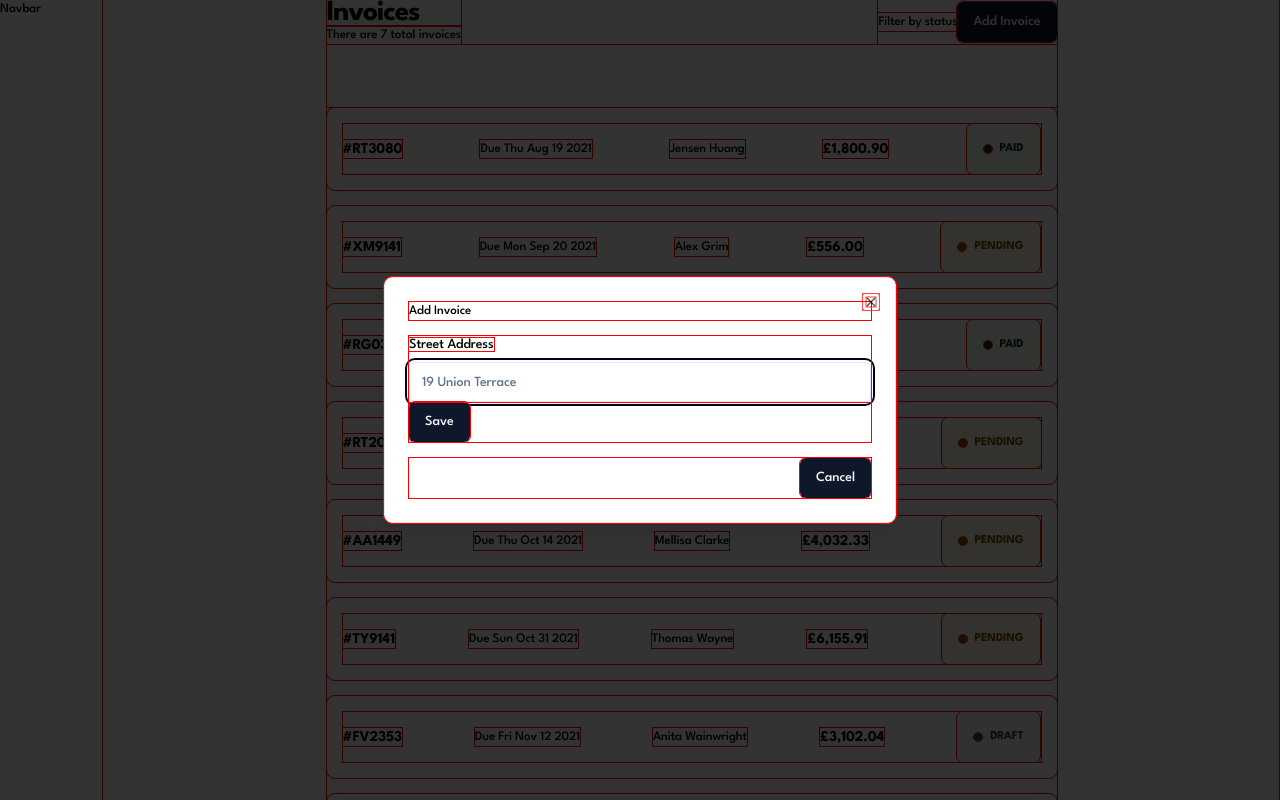
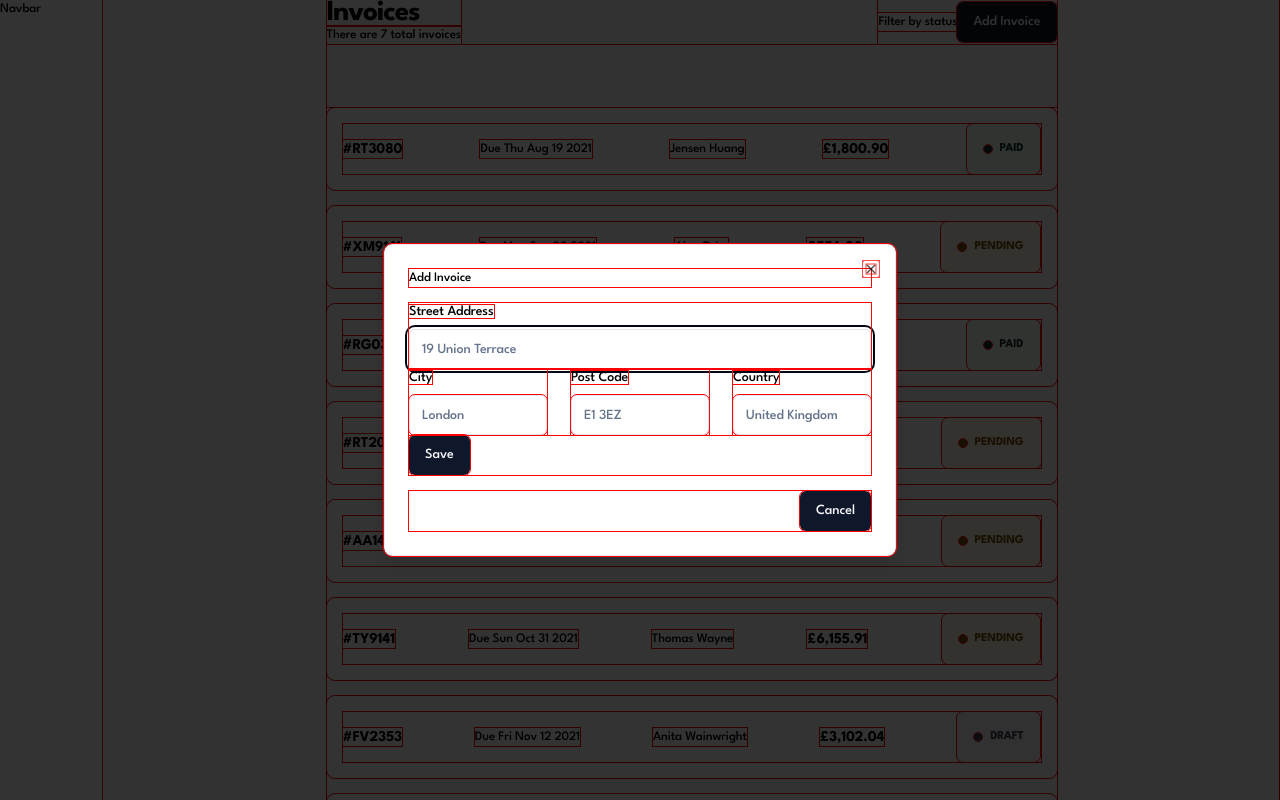
Before and after one commit to Fire291/Invoicing, a Next.js app: page / in a window 1280 px wide. Both pictures are taken after a click on the button "Add Invoice". Shown: the top 800 px of the page. Built offline with nearby package versions, Linux system fonts and the light colour scheme.

Commit message:
Further abstracts away form methods and schema, creates interface, adds further fields

```diff
--- a/components/AddInvoice.tsx
+++ b/components/AddInvoice.tsx
@@ -23,9 +23,14 @@ import {
 import { Button } from "./ui/button";
 import { DialogClose } from "@radix-ui/react-dialog";
 import { toast } from "sonner";
-import { InvoiceForm } from "./InvoiceForm";
+import { InvoiceForm, InvoiceFormSchema } from "./InvoiceForm";
 
 export default function AddInvoice() {
+  function onSubmit(data: z.infer<typeof InvoiceFormSchema>) {
+    toast("Invoice saved");
+    console.log(data);
+  }
+
   return (
     <Dialog>
       <DialogTrigger asChild>
@@ -33,7 +38,7 @@ export default function AddInvoice() {
       </DialogTrigger>
       <DialogContent>
         <DialogHeader>Add Invoice</DialogHeader>
-        <InvoiceForm />
+        <InvoiceForm onSubmit={onSubmit} />
         <DialogFooter>
           <DialogClose asChild>
             <Button>Cancel</Button>
--- a/components/InvoiceForm.tsx
+++ b/components/InvoiceForm.tsx
@@ -16,12 +16,12 @@ import { toast } from "sonner";
 import { Input } from "./ui/input";
 
 export const InvoiceFormSchema = z.object({
-  /* name: z.string().min(3, { message: "Name must be at least 3 characters" }),
-  email: z.string().email(), */
+  name: z.string().min(3, { message: "Name must be at least 3 characters" }),
+  email: z.string().email(),
   address: z
     .string()
     .min(3, { message: "Address must be at least 3 characters" }),
-  /* city: z.string().min(3, { message: "City must be at least 3 characters" }),
+  city: z.string().min(3, { message: "City must be at least 3 characters" }),
   zip: z.string().min(3, { message: "Zip code must be at least 3 characters" }),
   country: z
     .string()
@@ -32,31 +32,30 @@ export const InvoiceFormSchema = z.object({
     .min(3, { message: "Project must be at least 3 characters" }),
   item: z.string().min(3, { message: "Item must be at least 3 characters" }),
   quantity: z.number(),
-  price: z.number(), */
+  price: z.number(),
 });
 
-export function InvoiceForm() {
+export interface InvoiceFormProps {
+  onSubmit: (data: z.infer<typeof InvoiceFormSchema>) => void;
+}
+
+export function InvoiceForm({ onSubmit }: InvoiceFormProps) {
   const form = useForm<z.infer<typeof InvoiceFormSchema>>({
     resolver: zodResolver(InvoiceFormSchema),
     defaultValues: {
-      /* name: "",
-      email: "", */
+      name: "",
+      email: "",
       address: "",
-      /* city: "",
+      city: "",
       zip: "",
       country: "",
       phone: "",
       project: "",
       item: "",
       quantity: 0,
-      price: 0, */
+      price: 0,
     },
   });
-
-  function onSubmit(data: z.infer<typeof InvoiceFormSchema>) {
-    toast("Invoice saved");
-    console.log(data);
-  }
 
   return (
     <Form {...form}>
@@ -70,10 +69,51 @@ export function InvoiceForm() {
               <FormControl>
                 <Input placeholder="19 Union Terrace" {...field} />
               </FormControl>
-              <FormMessage className="form-message" />
+              <FormMessage />
             </FormItem>
           )}
         />
+        <div className="grid grid-cols-1 md:grid-cols-3 gap-6">
+          <FormField
+            control={form.control}
+            name="city"
+            render={({ field }) => (
+              <FormItem>
+                <FormLabel className="form-label">City</FormLabel>
+                <FormControl>
+                  <Input placeholder="London" {...field} />
+                </FormControl>
+                <FormMessage />
+              </FormItem>
+            )}
+          />
+          <FormField
+            control={form.control}
+            name="zip"
+            render={({ field }) => (
+              <FormItem>
+                <FormLabel className="form-label">Post Code</FormLabel>
+                <FormControl>
+                  <Input placeholder="E1 3EZ" {...field} />
+                </FormControl>
+                <FormMessage />
+              </FormItem>
+            )}
+          />
+          <FormField
+            control={form.control}
+            name="country"
+            render={({ field }) => (
+              <FormItem>
+                <FormLabel className="form-label">Country</FormLabel>
+                <FormControl>
+                  <Input placeholder="United Kingdom" {...field} />
+                </FormControl>
+                <FormMessage />
+              </FormItem>
+            )}
+          />
+        </div>
         <Button type="submit">Save</Button>
       </form>
     </Form>
```
